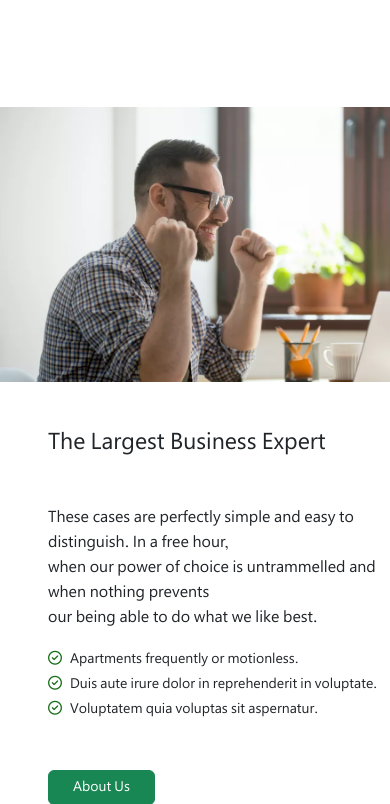
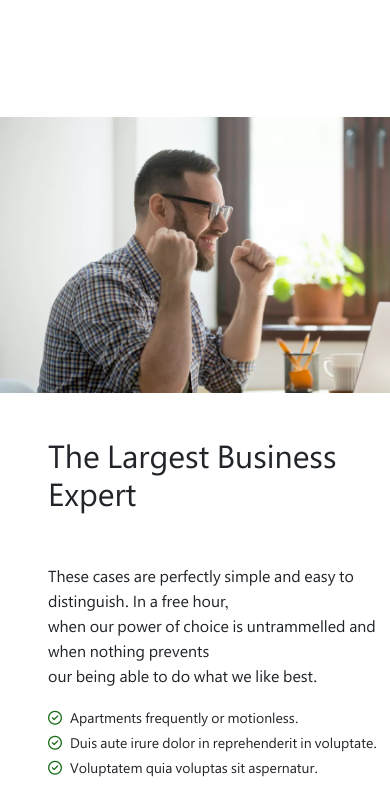
Before and after one commit to aminDB81/DigiProject, a plain HTML site: page index.html in a window 390 px wide. Shown: the part 1196-2000 px from the top of the page. Drawn offline with Linux system fonts and the light colour scheme.

Commit message:
Final review and end of the project

```diff
--- a/css/style.css
+++ b/css/style.css
@@ -512,3 +512,8 @@ footer .footer-logo {
   margin-bottom: 0;
   font-weight: 500;
 }
+@media only screen and (max-width: 575px) {
+  .service_title h3 ,.about-info h3, .carousel-item h3 , .testmonials h1 {
+  font-size: 2em;
+  }
+  }
--- a/index.html
+++ b/index.html
@@ -253,7 +253,7 @@
                 <li><i class="fa-sharp fa-regular fa-circle-check me-2" style="color: #196d18;"></i>Duis aute irure dolor in reprehenderit in voluptate.</li>
                 <li><i class="fa-sharp fa-regular fa-circle-check me-2" style="color: #196d18;"></i>Voluptatem quia voluptas sit aspernatur.</li>
               </ul>
-              <div class="mt-5">
+              <div class="mt-5 mb-md-3 mb-5">
                 <button class="btn btn-success px-4">About Us</button>
               </div>
             </div>
```
